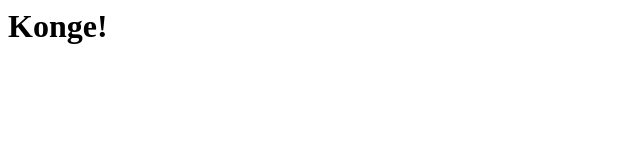
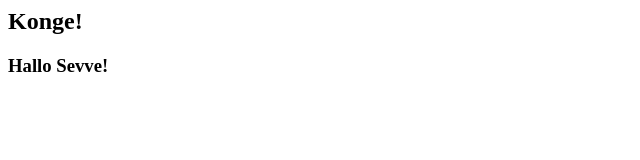
Before and after one commit to hanssoys/superbestfriends, a plain HTML site: page index.html in a window 1280 px wide. Shown: the whole page, without its empty margins (0-640 px from the left). Drawn offline with Linux system fonts and the light colour scheme.

Commit message:
endret index

```diff
--- a/index.html
+++ b/index.html
@@ -3,5 +3,6 @@
 </head>
 
 <body>
-<h1> Konge! </h1>
+<h2> Konge! </h2>
+<h3> Hallo Sevve!</h3>
 </body>
```
